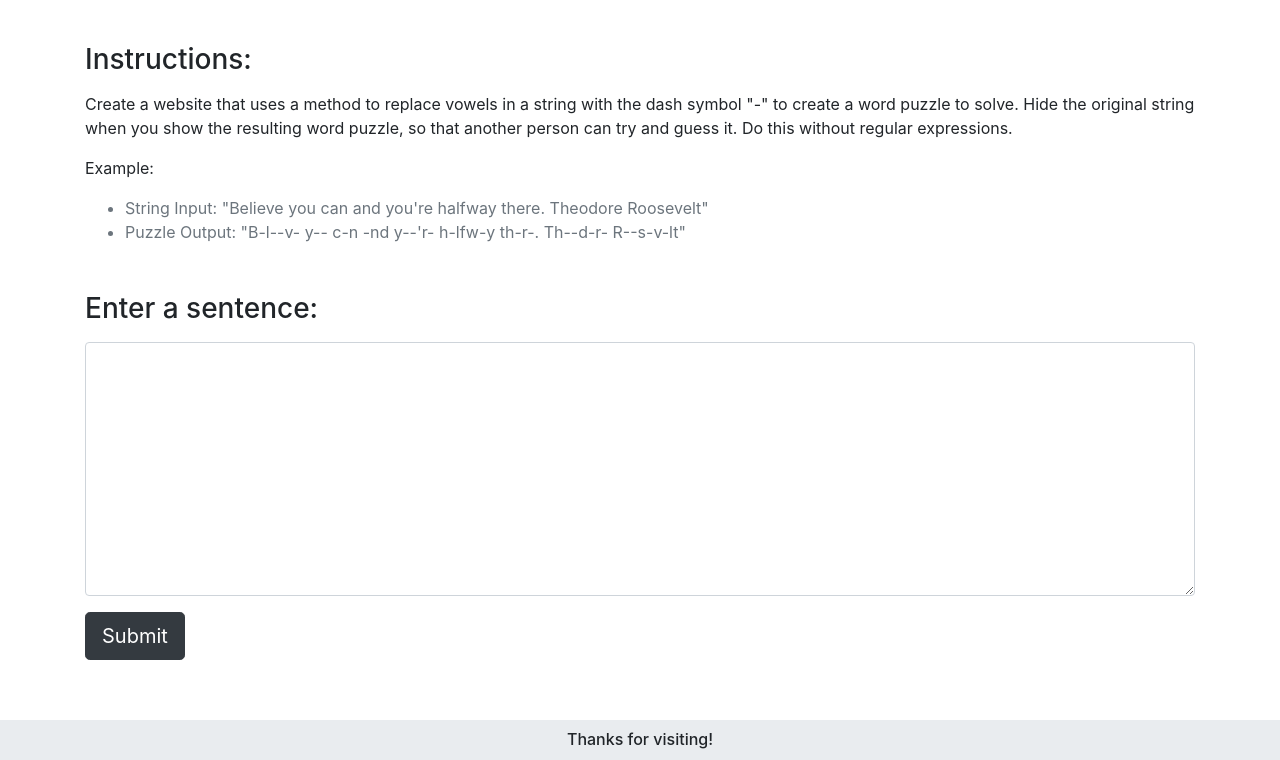
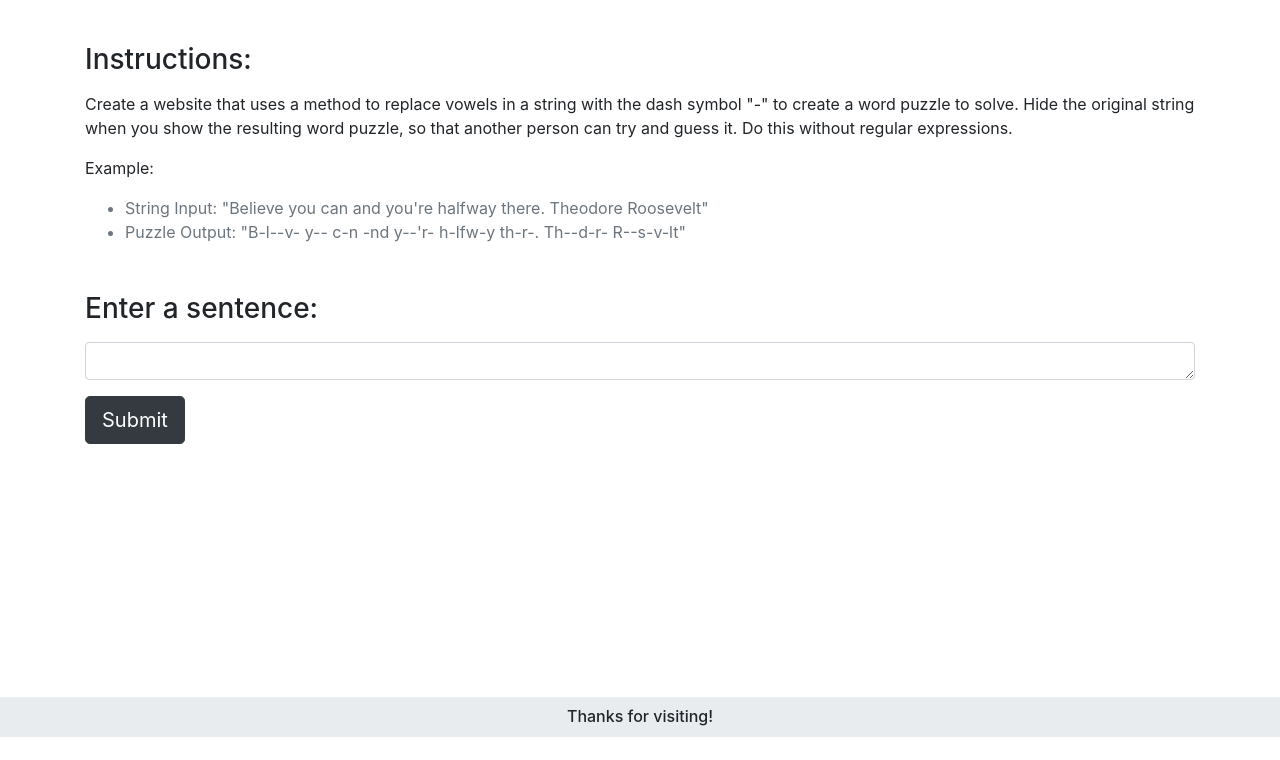
Before and after one commit to MarcLignarius/JS.WordPuzzle, a plain HTML site: page index.html in a window 1280 px wide. Shown: the part 63-823 px from the top of the page. After the commit the page ends 800 px from the top, so only its background shows below. Drawn offline with Linux system fonts and the light colour scheme.

Commit message:
resize text area

```diff
--- a/index.html
+++ b/index.html
@@ -40,7 +40,7 @@
       <form class="mb-5" id="userForm">
         <div class="form-group">
           <label for="userInput"><h3>Enter a sentence:</h3></label>
-          <textarea class="form-control" id="userInput" rows="10"></textarea>
+          <textarea class="form-control" id="userInput" rows="1"></textarea>
         </div>
         <button type="submit" class="btn btn-lg btn-dark">Submit</button>
       </form>
```
